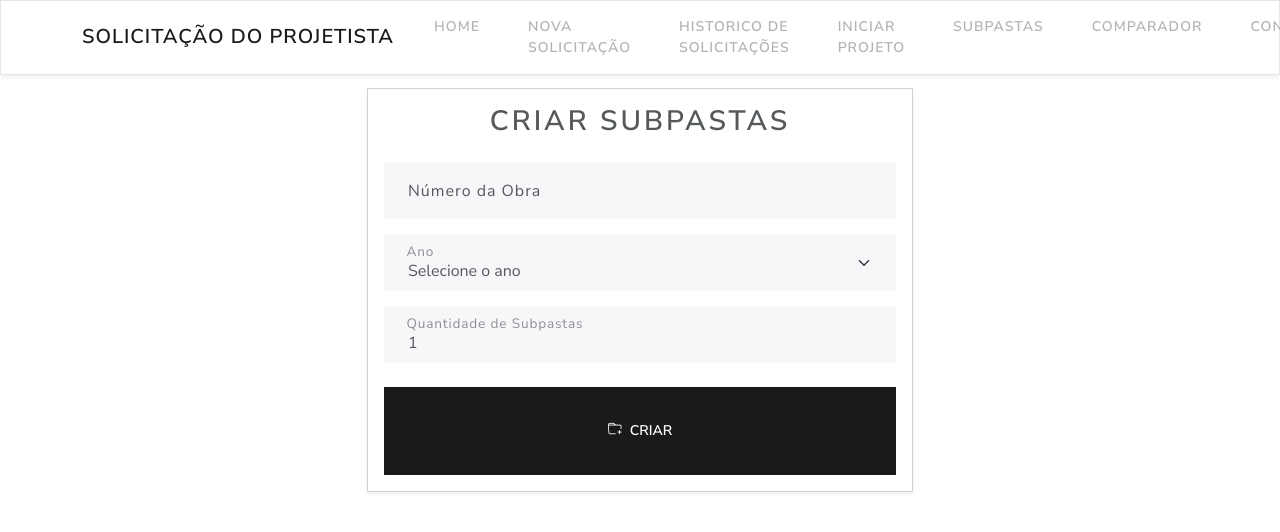
After one commit to Murillozo/Checklist-Estoque, a Flask app: page /projetista/subpastas in a window 1280 px wide. The commit adds this page. Shown: the top 532 px of the page. Run offline with Flask 3, Linux system fonts and the light colour scheme; a user stored in the database is signed in; parts of the project's set-up code (start-up, migrations or seed data) failed here and were passed over; some libraries are stand-ins or nearby versions.

Commit message:
Remove subpastas field and add subpastas creation page

```diff
--- a/site/projetista/__init__.py
+++ b/site/projetista/__init__.py
@@ -107,11 +107,6 @@ def nova_solicitacao():
     if request.method == 'POST':
         obra = request.form['obra'].strip()
         ano = request.form.get('ano', '').strip()
-        subpastas_raw = request.form.get('subpastas', '0').strip()
-        try:
-            qtd_subpastas = int(subpastas_raw)
-        except ValueError:
-            qtd_subpastas = 0
 
         sol = Solicitacao(obra=obra)
         db.session.add(sol)
@@ -162,12 +157,6 @@ def nova_solicitacao():
                 # subpastas da obra principal
                 for nome in SUBPASTAS_OBRA:
                     os.makedirs(os.path.join(obra_dir, nome), exist_ok=True)
-
-                # cria subpastas PROxxx.1, PROxxx.2, ...
-                for i in range(1, qtd_subpastas + 1):
-                    sub_dir = os.path.join(obra_dir, f"{obra}.{i}")
-                    for nome in SUBPASTAS_OBRA:
-                        os.makedirs(os.path.join(sub_dir, nome), exist_ok=True)
             except OSError:
                 # ignora falhas de criação de diretório
                 pass
@@ -176,6 +165,41 @@ def nova_solicitacao():
         return redirect(url_for('projetista.solicitacoes'))
 
     return render_template('nova_solicitacao.html', anos=anos)
+
+
+@bp.route('/subpastas', methods=['GET', 'POST'])
+@login_required
+def criar_subpastas():
+    try:
+        anos = [d for d in os.listdir(BASE_PRODUCAO)
+                if os.path.isdir(os.path.join(BASE_PRODUCAO, d))]
+    except OSError:
+        anos = [str(datetime.now().year)]
+
+    if request.method == 'POST':
+        obra = request.form['obra'].strip()
+        ano = request.form.get('ano', '').strip()
+        subpastas_raw = request.form.get('subpastas', '0').strip()
+        try:
+            qtd_subpastas = int(subpastas_raw)
+        except ValueError:
+            qtd_subpastas = 0
+
+        if ano and obra and qtd_subpastas > 0:
+            try:
+                obra_dir = os.path.join(BASE_PRODUCAO, ano, obra)
+                for i in range(1, qtd_subpastas + 1):
+                    sub_dir = os.path.join(obra_dir, f"{obra}.{i}")
+                    for nome in SUBPASTAS_OBRA:
+                        os.makedirs(os.path.join(sub_dir, nome), exist_ok=True)
+                flash('Subpastas criadas com sucesso!', 'success')
+            except OSError:
+                flash('Falha ao criar subpastas.', 'danger')
+        else:
+            flash('Dados inválidos.', 'warning')
+        return redirect(url_for('projetista.criar_subpastas'))
+
+    return render_template('subpastas.html', anos=anos)
 
 
 @bp.route('/comparador', methods=['GET', 'POST'])
--- a/site/projetista/templates/base.html
+++ b/site/projetista/templates/base.html
@@ -36,6 +36,7 @@
             <li class="nav-item"><a class="nav-link" href="{{ url_for('projetista.nova_solicitacao') }}">Nova Solicitação</a></li>
             <li class="nav-item"><a class="nav-link" href="{{ url_for('projetista.solicitacoes') }}">Historico de Solicitações</a></li>
             <li class="nav-item"><a class="nav-link" href="{{ url_for('projetista.iniciar_projeto') }}">Iniciar Projeto</a></li>
+            <li class="nav-item"><a class="nav-link" href="{{ url_for('projetista.criar_subpastas') }}">Subpastas</a></li>
             <li class="nav-item"><a class="nav-link" href="{{ url_for('projetista.comparador') }}">Comparador</a></li>
             {% if current_user.is_authenticated and current_user.role == 'admin' %}
               <li class="nav-item"><a class="nav-link" href="{{ url_for('projetista.config') }}">Configurações</a></li>
--- a/site/projetista/templates/nova_solicitacao.html
+++ b/site/projetista/templates/nova_solicitacao.html
@@ -19,10 +19,6 @@
               {% endfor %}
             </select>
             <label for="ano">Ano</label>
-          </div>
-          <div class="form-floating mb-3">
-            <input type="number" class="form-control" id="subpastas" name="subpastas" min="0" value="0" placeholder="Quantidade de subpastas">
-            <label for="subpastas">Quantidade de Subpastas</label>
           </div>
 
           <div class="mb-4">
--- /dev/null
+++ b/site/projetista/templates/subpastas.html
@@ -0,0 +1,36 @@
+{% extends 'base.html' %}
+{% block body %}
+<div class="row justify-content-center">
+  <div class="col-lg-6">
+    <div class="card shadow-sm">
+      <div class="card-body">
+        <h2 class="card-title mb-4 text-center">Criar Subpastas</h2>
+        <form method="post">
+          <div class="form-floating mb-3">
+            <input type="text" class="form-control" id="obra" name="obra" placeholder="Obra" required>
+            <label for="obra">Número da Obra</label>
+          </div>
+          <div class="form-floating mb-3">
+            <select class="form-select" id="ano" name="ano" required>
+              <option value="" disabled selected>Selecione o ano</option>
+              {% for ano in anos %}
+              <option value="{{ ano }}">{{ ano }}</option>
+              {% endfor %}
+            </select>
+            <label for="ano">Ano</label>
+          </div>
+          <div class="form-floating mb-3">
+            <input type="number" class="form-control" id="subpastas" name="subpastas" min="1" value="1" placeholder="Quantidade de subpastas" required>
+            <label for="subpastas">Quantidade de Subpastas</label>
+          </div>
+          <div class="d-grid mt-4">
+            <button type="submit" class="btn btn-primary btn-lg">
+              <i class="bi bi-folder-plus me-2"></i>Criar
+            </button>
+          </div>
+        </form>
+      </div>
+    </div>
+  </div>
+</div>
+{% endblock %}
```
